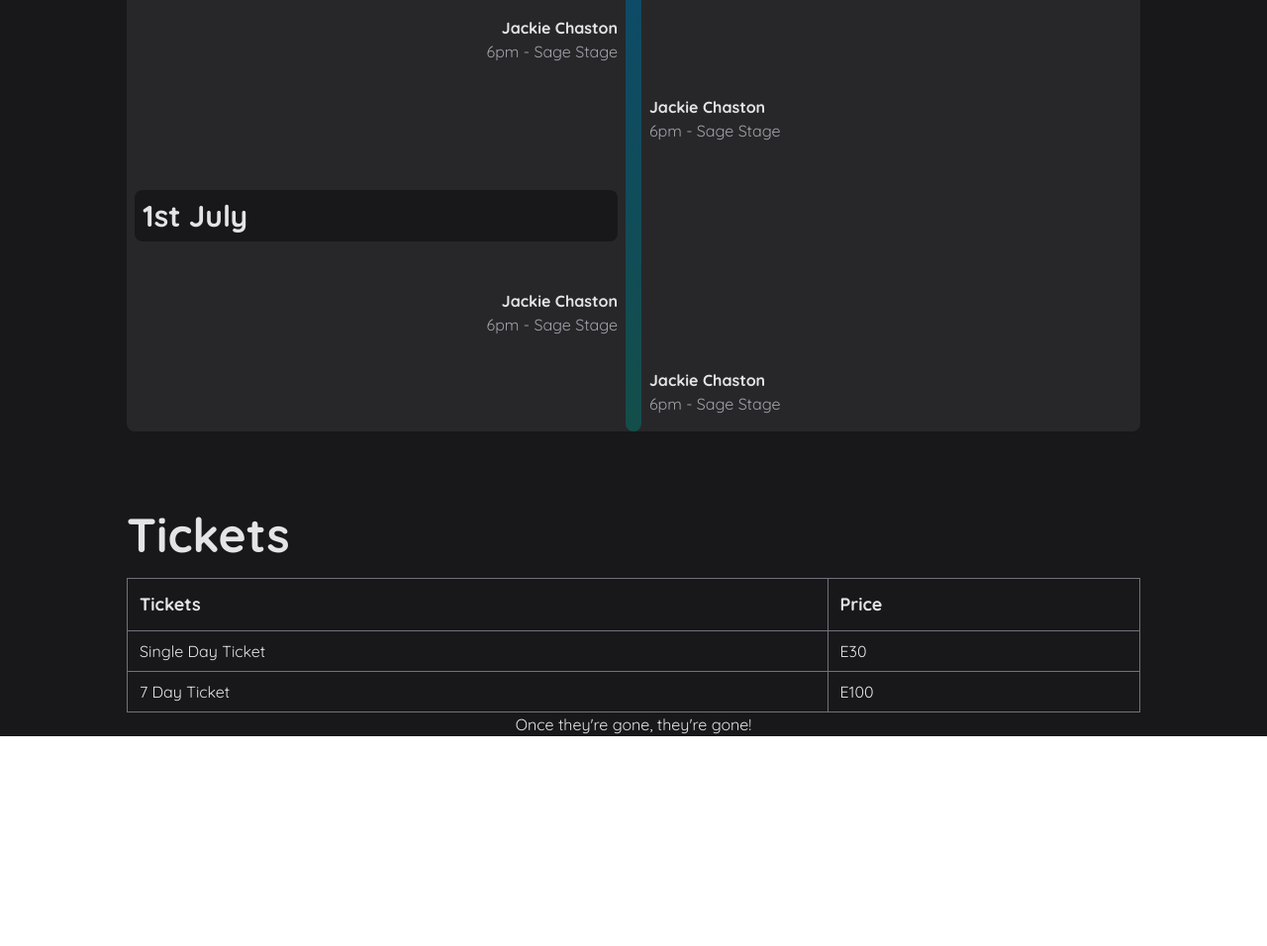
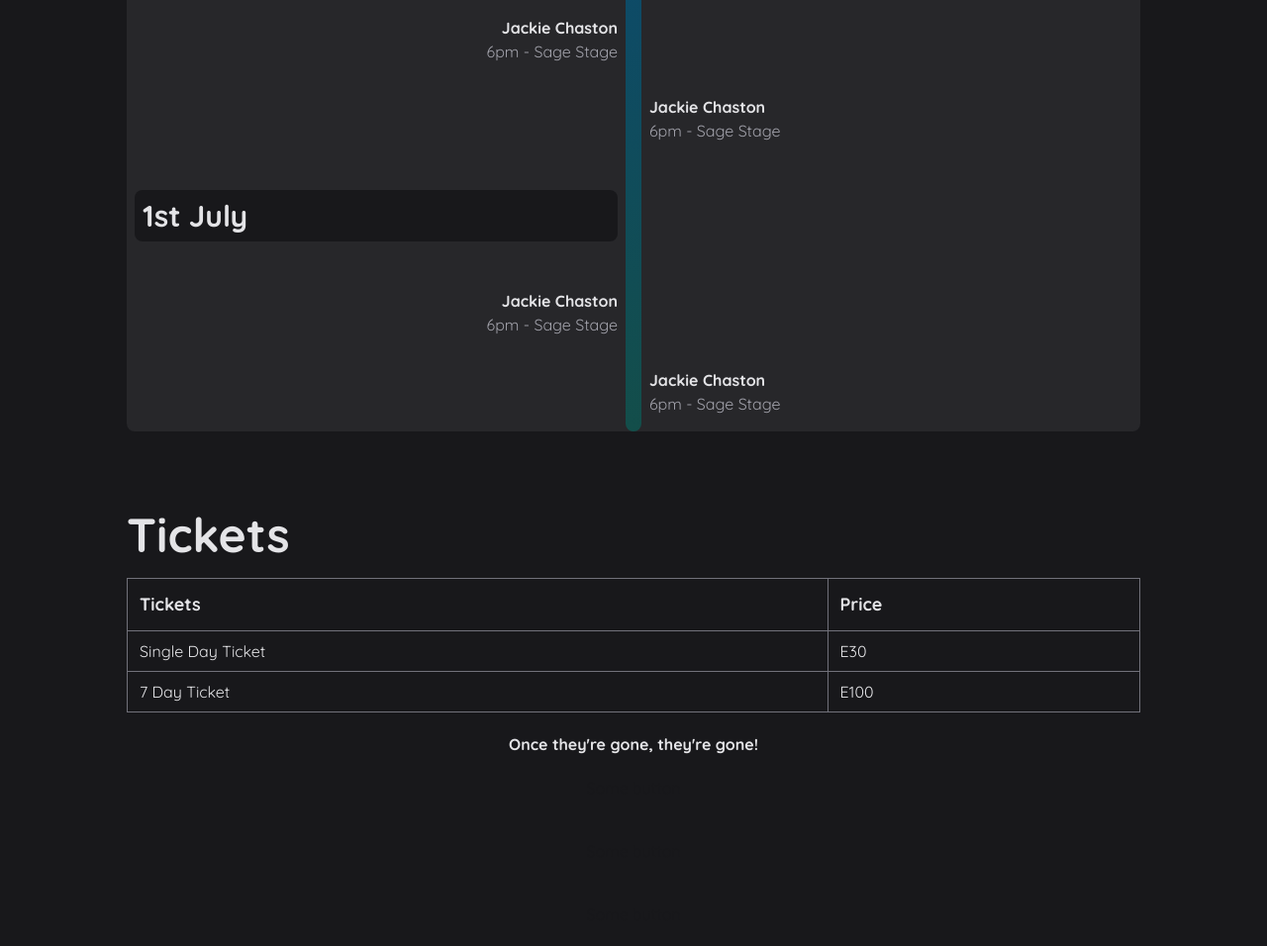
Before and after one commit to DaviesAmedeus/tw-mf, a website: page src/index.html in a window 1280 px wide. Shown: the part 1551-2507 px from the top of the page at 99% size. Before the commit the page ends 2295 px from the top, so only its background shows below. Drawn offline with Linux system fonts and the light colour scheme.

Commit message:
Added space at the bottom

```diff
--- a/src/index.html
+++ b/src/index.html
@@ -373,9 +373,13 @@
               <td class="border border-zinc-500 py-2 px-3">E100</td>
             </tr>
            </tbody>
-           <caption class="caption-bottom">Once they're gone, they're gone!</caption>
+           <caption class="caption-bottom pt-5 font-bold">Once they're gone, they're gone!</caption>
         </table>
       </div>
     </main>
+    <div class="text-center text-zinc-900 p-5 gap-5 bg-zinc-900">Some button</div>
+    <div class="text-center text-zinc-900 p-5 gap-5 bg-zinc-900">Some button</div>
+    <div class="text-center text-zinc-900 p-5 gap-5 bg-zinc-900">Some button</div>
+
   </body>
 </html>
```
Also changed, not shown: dist/output.css.
